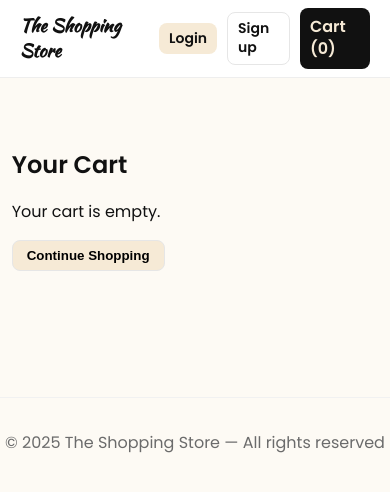
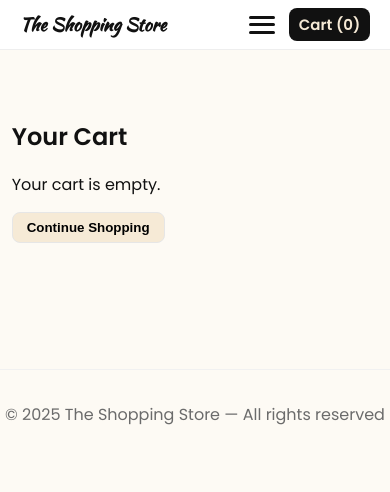
Before and after one commit to Ishanth-Gowda/ShoppingApp, a React (Create React App) app: page /ShoppingApp/cart in a window 390 px wide. Shown: the top 492 px of the page. Built offline with nearby package versions, Linux system fonts and the light colour scheme.

Commit message:
Fix navbar for phone

```diff
--- a/src/components/Navbar.js
+++ b/src/components/Navbar.js
@@ -1,4 +1,4 @@
-import React, { useContext } from "react";
+import React, { useContext, useState } from "react";
 import { Link, useNavigate } from "react-router-dom";
 import { UserContext } from "../contexts/UserContext";
 import { useCart } from "../contexts/CartContext";
@@ -7,34 +7,59 @@ export default function Navbar() {
     const { user, logoutUser } = useContext(UserContext);
     const { cart } = useCart();
     const navigate = useNavigate();
+    const [menuOpen, setMenuOpen] = useState(false);
 
     const handleLogout = () => {
         logoutUser();
         navigate("/");
+        setMenuOpen(false);
     };
 
     return (
         <nav className="navbar">
             <div className="nav-inner container-fluid">
                 <div className="nav-left">
-                    <Link to="/" className="logo">
+                    <Link to="/" className="logo" onClick={() => setMenuOpen(false)}>
                         The Shopping Store
                     </Link>
                 </div>
 
+                {/* Hamburger visible only on mobile */}
+                <button
+                    className={`hamburger ${menuOpen ? "active" : ""}`}
+                    onClick={() => setMenuOpen(!menuOpen)}
+                >
+                    <span></span>
+                    <span></span>
+                    <span></span>
+                </button>
+
+                {/* Right-side actions */}
                 <div className="nav-actions">
+                    <div className={`nav-menu ${menuOpen ? "open" : ""}`}>
                         {user ? (
                             <>
                                 <span className="user-text">Hi, {user.name || user.email}</span>
-                            <button className="btn ghost logout" onClick={handleLogout}>Logout</button>
+                                <button className="btn ghost logout" onClick={handleLogout}>
+                                    Logout
+                                </button>
                             </>
                         ) : (
                             <>
-                            <Link to="/login" className="btn">Login</Link>
-                            <Link to="/signup" className="btn ghost">Sign up</Link>
+                                <Link to="/login" className="btn" onClick={() => setMenuOpen(false)}>
+                                    Login
+                                </Link>
+                                <Link to="/signup" className="btn ghost" onClick={() => setMenuOpen(false)}>
+                                    Sign up
+                                </Link>
                             </>
                         )}
-                    <Link to="/cart" className="cart-btn">Cart ({cart.reduce((a, i) => a + i.quantity, 0)})</Link>
+                    </div>
+
+                    {/* Cart always visible */}
+                    <Link to="/cart" className="cart-btn">
+                        Cart ({cart.reduce((a, i) => a + i.quantity, 0)})
+                    </Link>
                 </div>
             </div>
         </nav>
--- a/src/styles.css
+++ b/src/styles.css
@@ -119,8 +119,9 @@ body {
     background: transparent;
     border: 1px solid #e6e6e6;
     color: #111111;
-    padding: 6px 10px;
+    padding: 6.5px 10px;
     transition: all 0.15s;
+    margin-left: 0.5rem;
 }
 
 .btn.ghost.logout {
@@ -175,6 +176,7 @@ body {
     color: var(--cream);
     transition: all .25s ease;
     border: 1px solid transparent;
+    padding: 10px 12px;
 }
 
 .btn.signup:hover {
@@ -186,11 +188,17 @@ body {
 /* Cart button */
 .cart-btn {
     text-decoration: none;
-    padding: 8px 10px;
+    padding: 7px 12px;
     background: var(--black);
     color: var(--cream);
     border-radius: 8px;
     font-weight: 700;
+}
+
+.cart-btn:hover {
+    background: var(--cream);
+    color: var(--black);
+    border: 0.5px solid black;
 }
 
 .user-text {
@@ -565,6 +573,95 @@ button,
     cursor: pointer;
 }
 
+/* HAMBURGER MENU FOR MOBILE */
+.hamburger {
+    display: none;
+    flex-direction: column;
+    justify-content: space-between;
+    width: 26px;
+    height: 18px;
+    background: none;
+    border: none;
+    cursor: pointer;
+    padding: 0;
+    margin: 0;
+    z-index: 300;
+}
+
+.hamburger span {
+    display: block;
+    height: 3px;
+    width: 100%;
+    background: var(--black);
+    border-radius: 2px;
+    transition: all 0.3s ease;
+    transform-origin: center;
+}
+
+/* Fix X alignment */
+.hamburger.active span:nth-child(1) {
+    transform: rotate(45deg) translate(6px, 6px);
+}
+
+.hamburger.active span:nth-child(2) {
+    opacity: 0;
+}
+
+.hamburger.active span:nth-child(3) {
+    transform: rotate(-45deg) translate(4px, -4px);
+}
+
+/* Mobile dropdown menu */
+@media (max-width: 400px) {
+    .hamburger {
+        display: flex;
+    }
+
+    .nav-actions {
+        display: flex;
+        align-items: center;
+        gap: 8px;
+        position: relative;
+    }
+
+    .nav-menu {
+        display: none;
+        position: absolute;
+        top: 55px;
+        right: 10px;
+        background: #fff;
+        box-shadow: 0 4px 12px rgba(0, 0, 0, 0.1);
+        border-radius: 10px;
+        padding: 10px 12px;
+        flex-direction: column;
+        gap: 10px;
+        z-index: 250;
+        align-items: center;
+        /* ✅ centers all buttons evenly */
+    }
+
+    .nav-menu.open {
+        display: flex;
+    }
+
+    /* ✅ Ensures Login and Signup line up vertically */
+    .nav-menu .btn,
+    .nav-menu .btn.ghost {
+        width: 140px;
+        text-align: center;
+        margin: 0;
+        display: block;
+        padding: 8px 0;
+    }
+
+    /* Keep cart visible always */
+    .cart-btn {
+        font-size: 15px;
+        padding: 6px 10px;
+        margin-left: -70px;
+    }
+}
+
 /* responsive */
 /* ===========================
    📱 RESPONSIVE STYLES
```
Lines whose indentation alone changed are shown as unchanged.
